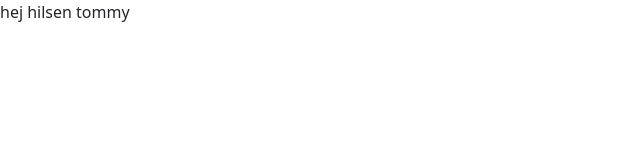
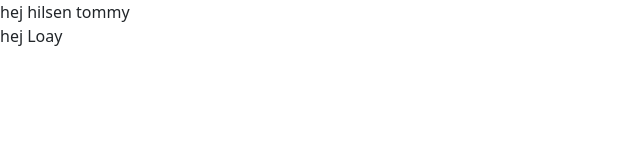
Before and after one commit to loay0013/nykfsyhus, a website: page index.html in a window 1280 px wide. Shown: the full height of the page, 0-640 px from the left. Drawn offline with nearby package versions, Linux system fonts and the light colour scheme; files that its build step writes are made by us from their sources.

Commit message:
hej loay

```diff
--- a/index.html
+++ b/index.html
@@ -19,7 +19,7 @@
 <div>
 	hej hilsen tommy
 </div>
-
+<div>hej Loay</div>
 
 <script src="node_modules/bootstrap/dist/js/bootstrap.bundle.min.js"></script>
 </body>
```
